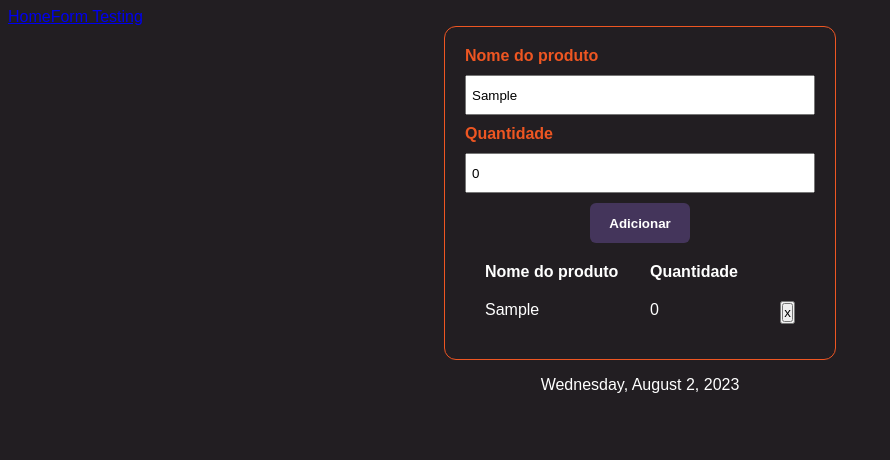
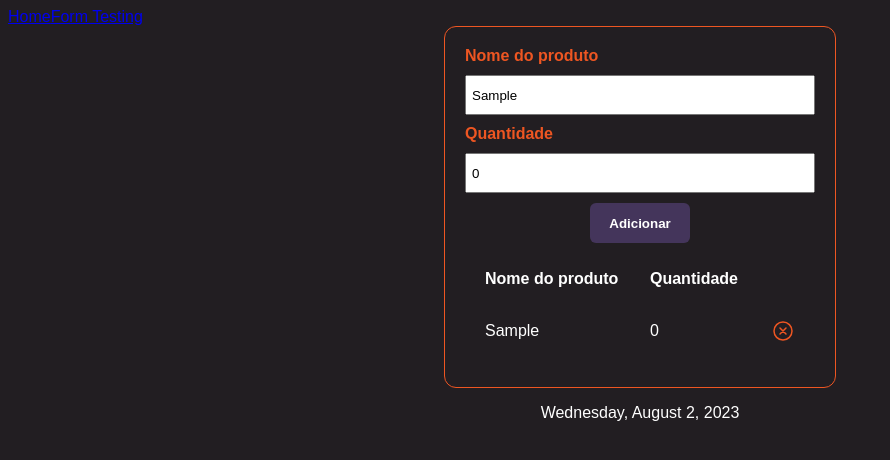
Before and after one commit to caiobukvar/learning-angular, an Angular app in the folder learning-angular/: page /form-test in a window 1280 px wide. Both pictures are taken after typing "Sample" into the empty fields and a click on the button "Adicionar". Shown: the top 460 px of the page, without its empty margins (0-890 px from the left). Built offline with nearby package versions, Linux system fonts and the light colour scheme.

Commit message:
adicionando funcionalidade para removeProduct do array

```diff
--- a/learning-angular/src/app/components/product-list/product-list.component.css
+++ b/learning-angular/src/app/components/product-list/product-list.component.css
@@ -14,7 +14,9 @@
   display: flex;
   flex-direction: row;
   justify-content: space-between;
+  align-items: center;
   gap: 20px;
+  height: 32px;
 }
 
 .table>tr>td,
@@ -30,5 +32,13 @@
 
 .btn__remove {
   position: absolute;
+  background-color: unset;
+  border: none;
   right: 0;
+  width: 24px;
+  height: 24px;
 }
+
+.btn__remove:hover {
+  cursor: pointer;
+}
--- a/learning-angular/src/app/components/product-list/product-list.component.html
+++ b/learning-angular/src/app/components/product-list/product-list.component.html
@@ -8,8 +8,8 @@
       <tr *ngFor="let product of products">
         <td>{{product.productName}}</td>
         <td class="td__last">{{product.productAmount}}</td>
-        <button class="btn__remove">
-          <button>x</button>
+        <button class="btn__remove" (click)="removeProduct(product.productName)">
+          <img src=" ../../../assets/images/icons/close-circle-outline.svg" alt="btn close">
         </button>
       </tr>
 
--- a/learning-angular/src/app/components/product-list/product-list.component.ts
+++ b/learning-angular/src/app/components/product-list/product-list.component.ts
@@ -9,4 +9,19 @@ export class ProductListComponent {
   @Input() name!: string;
   @Input() amount!: number;
   @Input() products!: Array<{ productName: string, productAmount: number }>
+
+  constructor() { }
+
+  ngOnInit(): void { }
+
+  removeProduct(productName: string) {
+    for (let index = 0; index < this.products.length; index++) {
+      if (this.products[index].productName === productName) {
+        this.products.splice(index, 1);
+        break;
+      }
+    }
+
+    return this.products;
+  }
 }
```
Also changed, not shown: learning-angular/src/assets/images/icons/close-circle-outline.svg (added).
